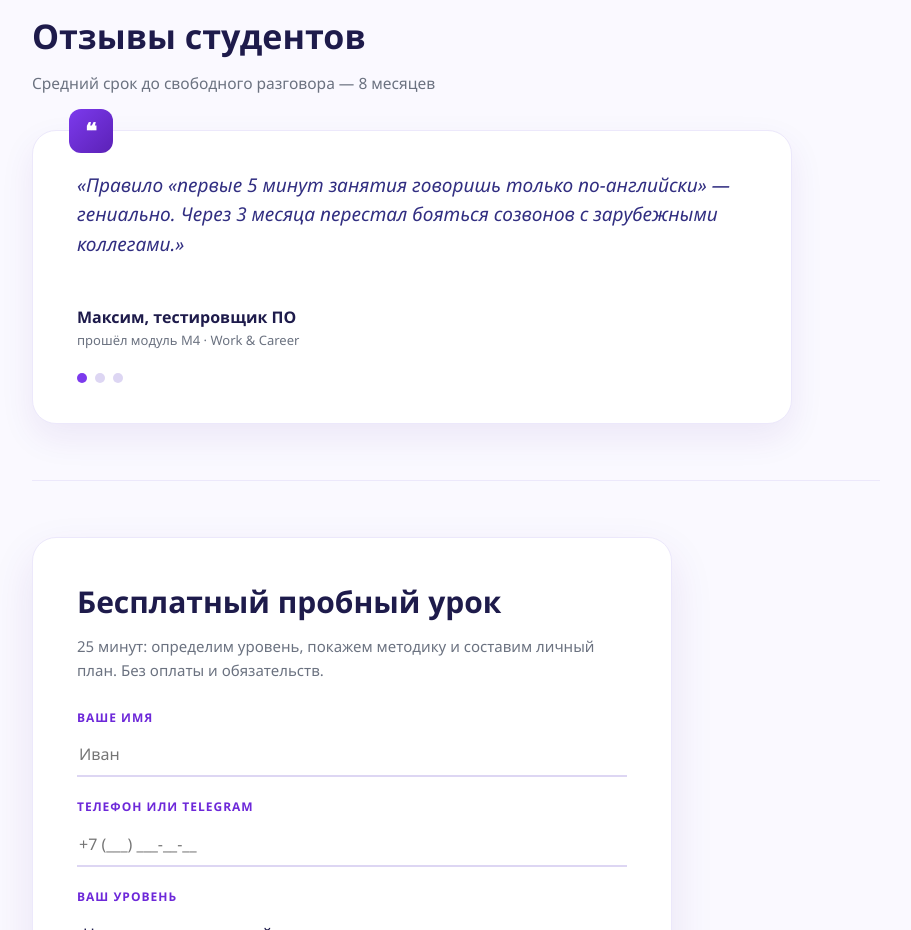
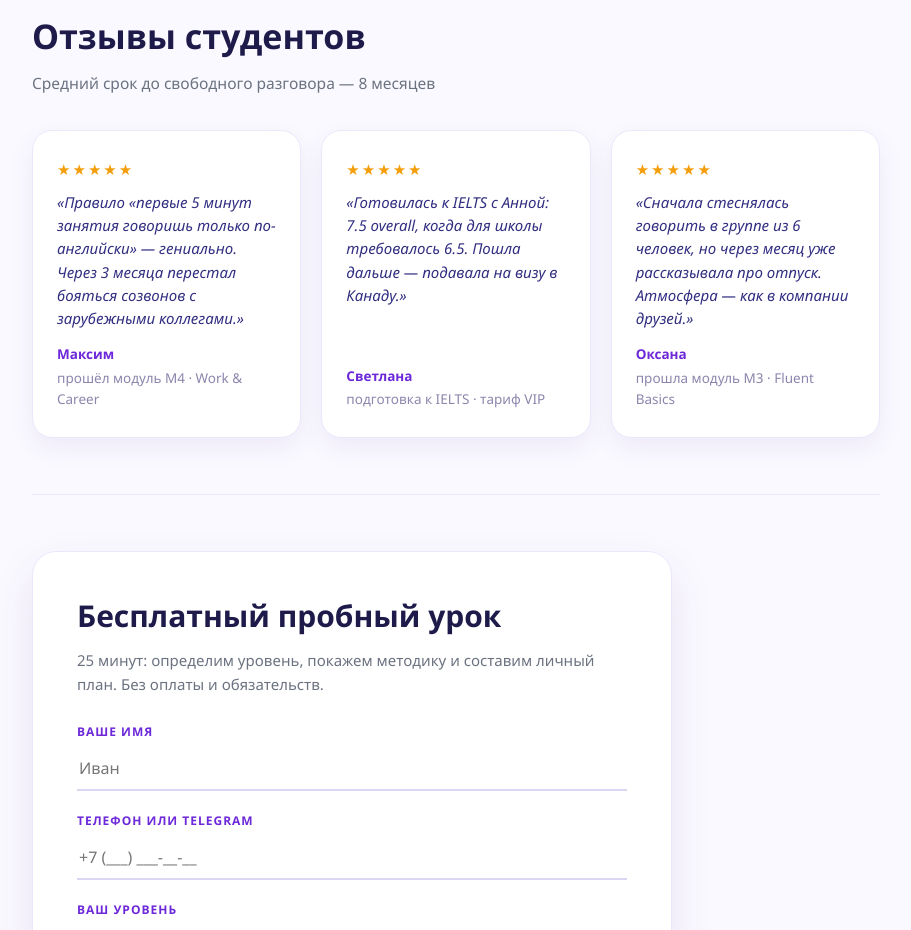
Before and after one commit to vekonev-prof/vekonev-prof.github.io, a plain HTML site: page demo-school/index.html in a window 1280 px wide. Shown: the part 2920-3850 px from the top of the page, without its empty margins (352-1263 px from the left). Drawn offline with Linux system fonts and the light colour scheme.

Commit message:
School reviews: show all 3 as grid on desktop, swipe carousel stays on mobile

```diff
--- a/demo-school/index.html
+++ b/demo-school/index.html
@@ -98,6 +98,13 @@ a{text-decoration:none;color:inherit}
 .q-dot{width:10px;height:10px;border-radius:50%;background:#ddd6f3;cursor:pointer;transition:background .2s}
 .q-dot.active{background:#7c3aed}
 .quote-box{touch-action:pan-y}
+.rev-grid{display:none;grid-template-columns:repeat(3,1fr);gap:20px}
+.rev-card{background:#fff;border:1px solid #ece8fb;border-radius:20px;padding:26px 24px;box-shadow:0 10px 26px rgba(76,29,149,.07);display:flex;flex-direction:column}
+.rev-card .r-stars{color:#f59e0b;font-size:15px;letter-spacing:2px;margin-bottom:10px}
+.rev-card p{font-size:15px;line-height:1.55;color:#312e81;font-style:italic;margin-bottom:14px;flex:1}
+.rev-author{font-size:13.5px;color:#6d28d9;font-weight:700}
+.rev-author span{display:block;font-weight:400;color:#8a86ad;margin-top:2px}
+@media(min-width:1081px){.rev-grid{display:grid}.quote-box{display:none}}
 .q-hint{display:none;text-align:center;font-size:12px;color:#8a86ad;margin-top:12px}
 .trial-card{max-width:640px;background:#fff;border:1px solid #ece8fb;border-radius:24px;padding:40px 44px;box-shadow:0 18px 44px rgba(76,29,149,.1)}
 .trial-card h2{font-size:30px;font-weight:800;margin-bottom:8px}
@@ -227,6 +234,11 @@ a{text-decoration:none;color:inherit}
 </div>
 <div class="q-hint">← листайте свайпом →</div>
 </div>
+<div class="rev-grid">
+<div class="rev-card"><div class="r-stars">★★★★★</div><p>«Правило «первые 5 минут занятия говоришь только по-английски» — гениально. Через 3 месяца перестал бояться созвонов с зарубежными коллегами.»</p><div class="rev-author">Максим<span>прошёл модуль M4 · Work &amp; Career</span></div></div>
+<div class="rev-card"><div class="r-stars">★★★★★</div><p>«Готовилась к IELTS с Анной: 7.5 overall, когда для школы требовалось 6.5. Пошла дальше — подавала на визу в Канаду.»</p><div class="rev-author">Светлана<span>подготовка к IELTS · тариф VIP</span></div></div>
+<div class="rev-card"><div class="r-stars">★★★★★</div><p>«Сначала стеснялась говорить в группе из 6 человек, но через месяц уже рассказывала про отпуск. Атмосфера — как в компании друзей.»</p><div class="rev-author">Оксана<span>прошла модуль M3 · Fluent Basics</span></div></div>
+</div>
 </section>
 <section class="block" id="trial" style="border-bottom:none">
 <div class="trial-card">
```
